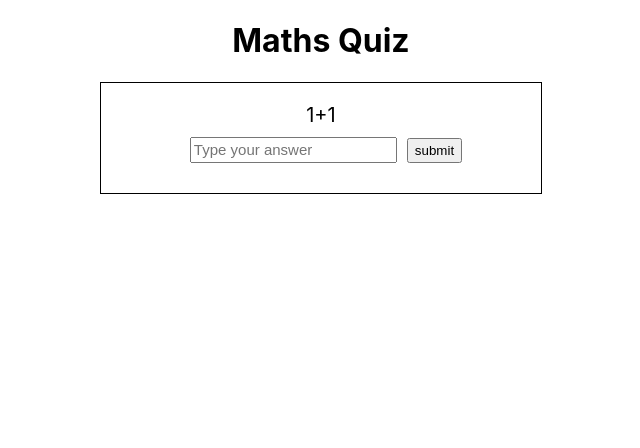
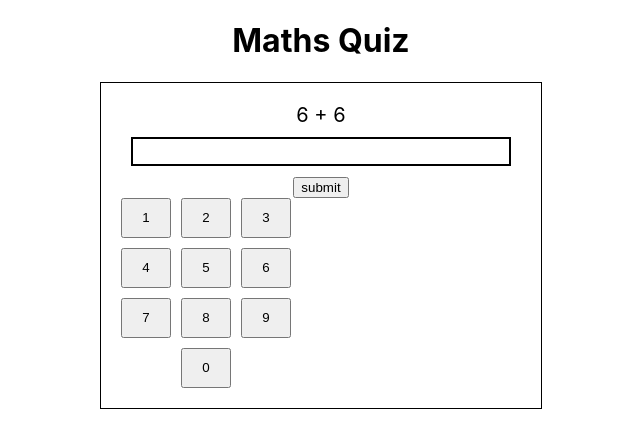
Before and after one commit to wenyuzheng/maths_quiz, a React (Create React App) app: page / in a window 1280 px wide. Shown: the top 448 px of the page, without its empty margins (319-959 px from the left). Built offline with nearby package versions, Linux system fonts and the light colour scheme.

Commit message:
keyboard

```diff
--- a/package.json
+++ b/package.json
@@ -6,6 +6,7 @@
     "@testing-library/jest-dom": "^4.2.4",
     "@testing-library/react": "^9.5.0",
     "@testing-library/user-event": "^7.2.1",
+    "firebase": "^7.15.5",
     "react": "^16.13.1",
     "react-dom": "^16.13.1",
     "react-scripts": "3.4.1"
--- a/src/App.css
+++ b/src/App.css
@@ -13,13 +13,14 @@
   font-size: 20px;
 }
 
-.input {
-  height: 20px;
-  font-size: 15px;
+.userInput {
+  height: 25px;
+  font-size: 20px;
   margin: 10px;
+  border: 2px solid black;
 }
 
-button {
+.button {
   height: 25px;
 }
 
@@ -27,3 +28,10 @@ button:hover {
   background-color: #757c88;
   color: white;
 }
+.key {
+  margin: auto
+}
+
+h1 {
+  text-align: center;
+}
--- a/src/App.js
+++ b/src/App.js
@@ -1,60 +1,84 @@
-import React, { useState } from 'react';
+import React, { useState, useEffect } from 'react';
 import './App.css';
+import Keyboard from './Keyboard';
+// import firebase from './firebase';
 
 const App = () => {
 
-  const questions = [
-    { question: "1+1", answer: "2" }
-  ]
-
-  const [questionList, setQuestionList] = useState(questions)
-  const [i, setI] = useState(0);
   const [userInput, setUserInput] = useState("");
   const [isSubmitted, setIsSubmitted] = useState(false);
   const [comment, setComment] = useState("");
   const [shouldShowAnswer, setShouldShowAnswer] = useState(false);
+  const [mathQuestion, setMathQuestion] = useState(null);
+  const [score, setScore] = useState(0);
 
   const generateQuestion = () => {
     const a = Math.floor(Math.random() * 10) + 1;
     const b = Math.floor(Math.random() * 10) + 1;
-    const newMathQuestion = { question: a + " + " + b, answer: eval(a + b).toString() };
-    const newQuestionList = [...questionList, newMathQuestion];
-    setQuestionList(newQuestionList);
+    const newMathQuestion = { question: a + " + " + b, answer: (a + b).toString() };
+    setMathQuestion(newMathQuestion);
   }
+
+  useEffect(() => {
+    // let ref = firebase.database().ref("/mathsQuiz");
+    // ref.once("value", (data) => {
+    //   let newData = data.val();
+    //   setScore(newData);
+    //   console.log(newData)
+    // })
+    generateQuestion();
+  },[])
 
   const nextHandler = () => {
     generateQuestion();
-    if (i+1 > questionList.length) {
-      alert("End of quiz!")
-    } else {
-      setI(i+1);
-    }
     setIsSubmitted(false);
     setShouldShowAnswer(false);
     setUserInput("");
   }
 
   const submitHandler = () => {
-    const checkAnswer = userInput === questionList[i].answer ? "Correct!" : "Incorrect! Answer: " + questionList[i].answer
-    setComment(checkAnswer);
+    let checkAnswerComment = "";
+    if (userInput === mathQuestion.answer) {
+      checkAnswerComment = "Correct!"
+      setScore(score + 1);
+    } else {
+      checkAnswerComment = "Incorrect! Answer: " + mathQuestion.answer;
+    }
+    setComment(checkAnswerComment);
     setShouldShowAnswer(true);
     setIsSubmitted(true);
+    // firebase.database().ref('/mathsQuiz').set(score);
   }
 
+  const onClickHandler = (number) => {
+    setUserInput(userInput + number);
+  }
+
+  if (mathQuestion) {
     return (
       <div className="App">
         <h1>Maths Quiz</h1>
         <div className="quiz">
-        <div className="question">{questionList[i].question}</div>
-        <input type="text" placeholder="Type your answer" value={userInput} onChange={e => setUserInput(e.target.value)} className="input" />
-        {isSubmitted ? <button onClick={nextHandler}>next</button> : <button onClick={submitHandler}>submit</button>}
+          <div className="question">{mathQuestion.question}</div>
+          <div className="userInput">{userInput}</div>
+          {isSubmitted ? <button onClick={nextHandler} className="buttons">next</button> : <button onClick={submitHandler} className="buttons">submit</button>}
           {shouldShowAnswer ? <div>{comment}</div> : null}
+          <Keyboard handler={onClickHandler}/>
         </div>
       </div>
     );
+  } else {
+    return <h1>Loading...</h1>
+  }
 }
 
 export default App;
 
 // TO DO:
-// 1. initialise questionList with random generated question
+// 1. custom keypad [done]
+// 2. input box -> div [done]
+// 3. set limit digits of input
+// 4. score 1 for correct ans, 0 for incorrect [done]
+// 5. save score to firebase
+// 6. harder maths quiz
+// 7. (hard) auto submit
--- /dev/null
+++ b/src/Keyboard.css
@@ -0,0 +1,14 @@
+.container {
+    margin: auto;
+}
+
+.keyboard {
+    display: grid;
+    grid: auto-flow dense 40px / repeat(3, 50px);
+    gap: 10px;
+    place-items: stretch;
+}
+
+.zero {
+    grid-area: 4 / 2 / 5 / 3;
+}
--- /dev/null
+++ b/src/Keyboard.js
@@ -0,0 +1,19 @@
+import React from 'react';
+import './Keyboard.css';
+
+const Keyboard = (props) => {
+    const numbers = [1, 2, 3, 4, 5, 6, 7, 8, 9];
+
+    return(
+        <div className="container">
+            <div className="keyboard">
+                {numbers.map((number) => {
+                    return <button onClick={() => props.handler(number)} key={number}>{number}</button>
+                })}
+                <button className="zero">0</button>
+            </div>
+        </div>
+    )
+}
+
+export default Keyboard;
```
Also changed, not shown: 1 other file (tests, documents, lock files or other folders). Lines whose indentation alone changed are shown as unchanged.
